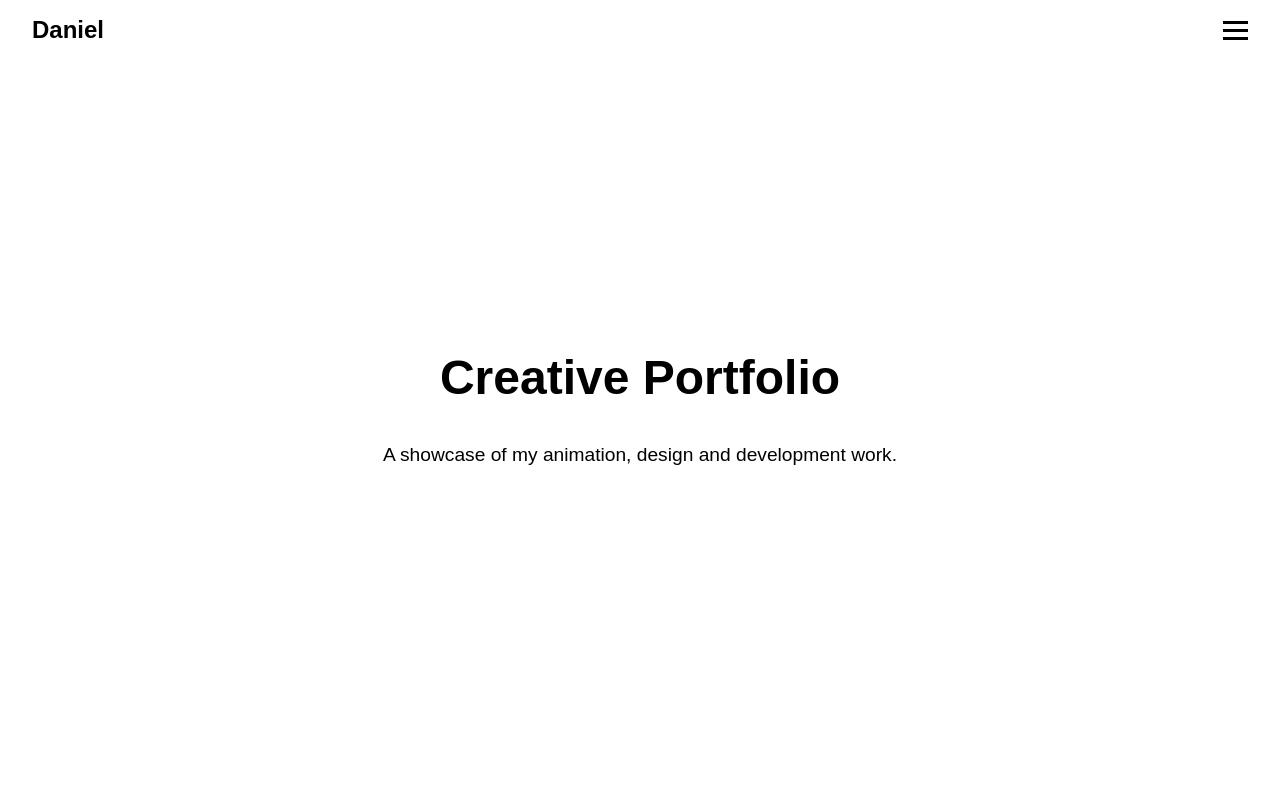
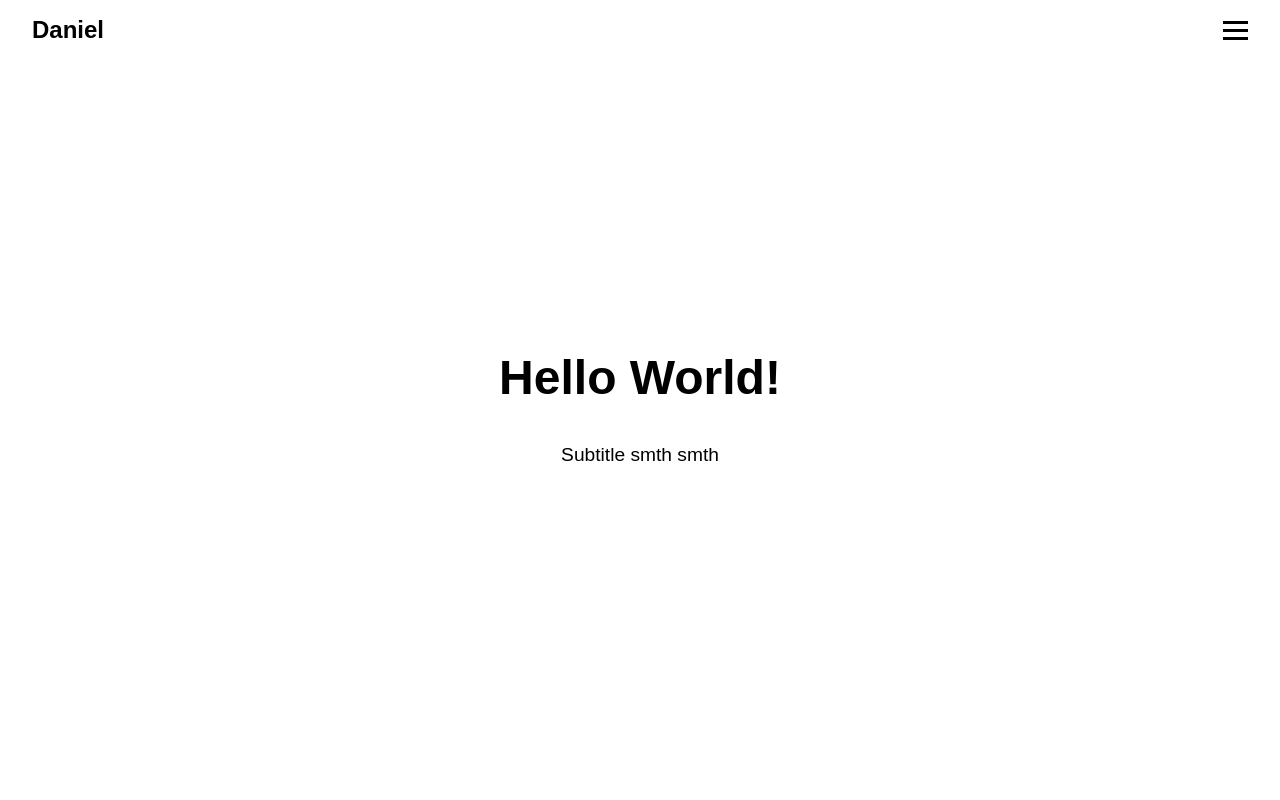
Before and after one commit to inbetweened/portfolio, a Next.js app: page / in a window 1280 px wide. Shown: the top 800 px of the page. Built offline with nearby package versions, Linux system fonts and the light colour scheme.

Commit message:
Update Hero.jsx

```diff
--- a/components/Hero.jsx
+++ b/components/Hero.jsx
@@ -15,9 +15,9 @@ export default function Hero() {
 
   return (
     <section ref={heroRef} className={styles.hero}>
-      <h1 className={styles.title}>Creative Portfolio</h1>
+      <h1 className={styles.title}>Hello World!</h1>
       <p className={styles.subtitle}>
-        A showcase of my animation, design and development work.
+        Subtitle smth smth
       </p>
     </section>
   );
```
